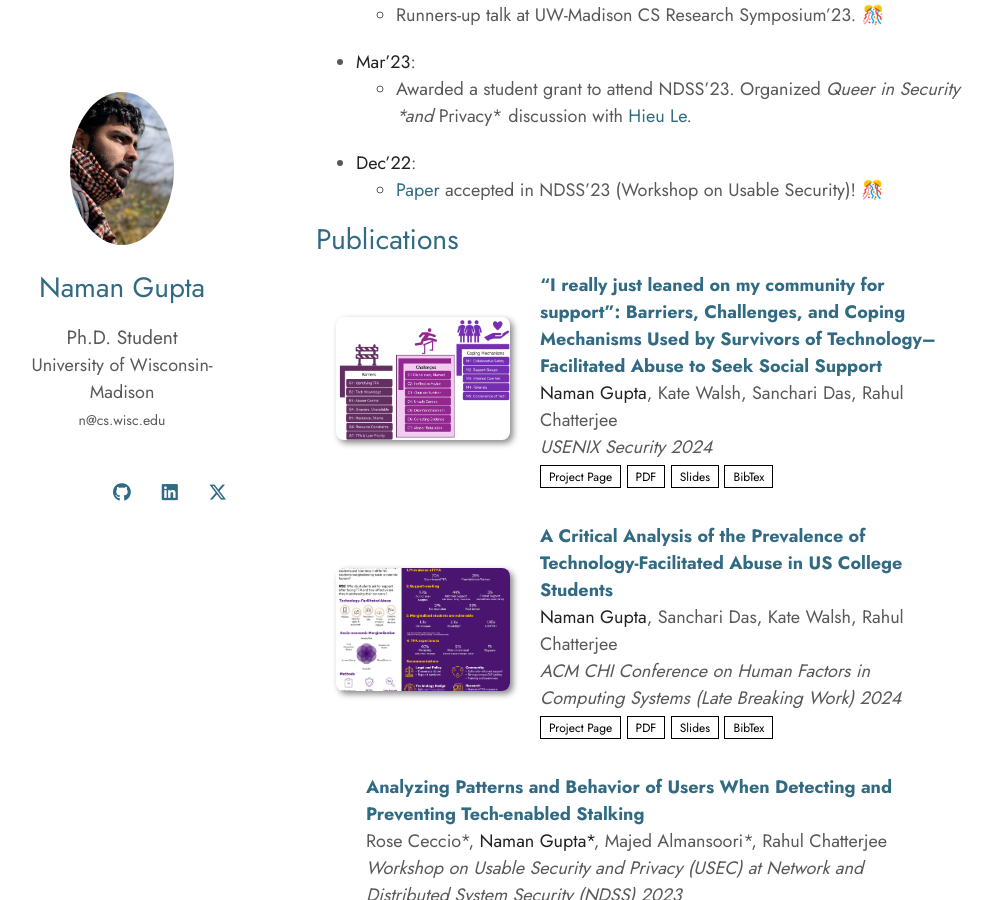
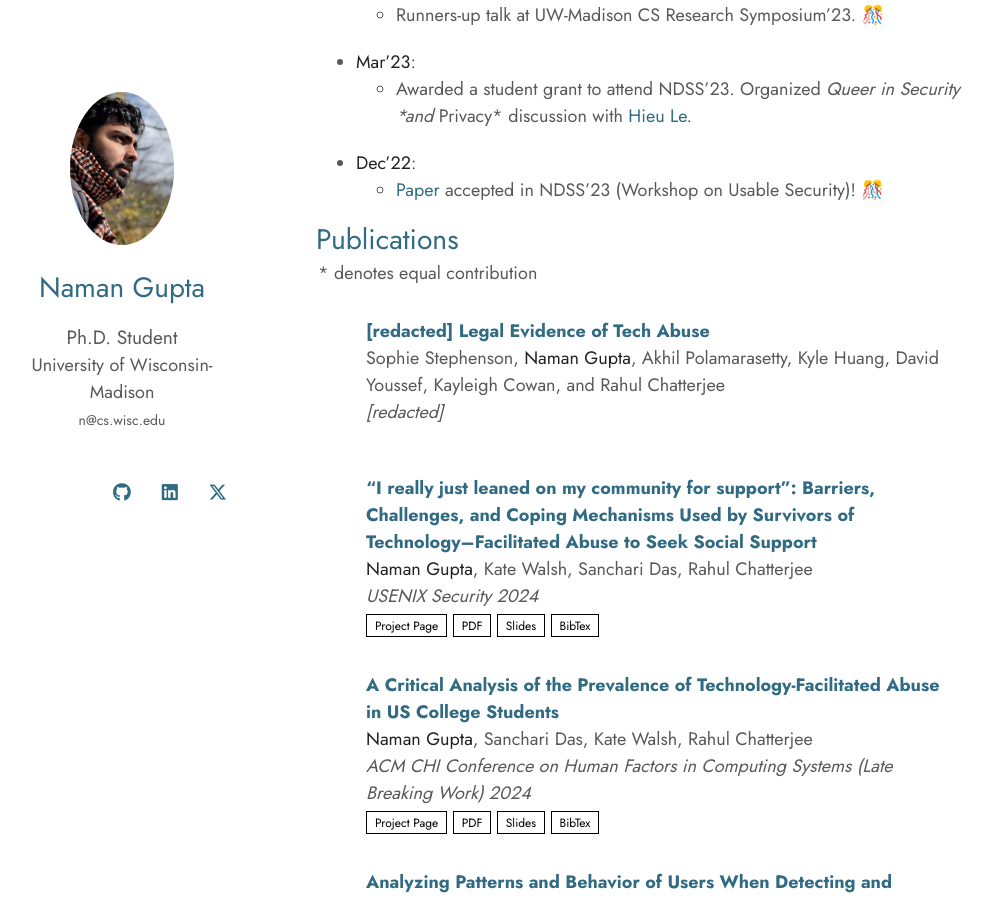
Before and after one commit to naman/naman.github.io, a Jekyll site: the page built from index.md, in a window 1280 px wide and 900 px high, scrolled down 1275 px. Shown: the whole window, without its empty margins (154-1147 px from the left). Built offline with Jekyll 4.4.1, drawn with Linux system fonts in a browser that asks for light colours; nearby versions of some CDN libraries; a style sheet for code colours, icons or effects is not loaded.

Commit message:
add more pubs

```diff
--- a/_data/publications.yml
+++ b/_data/publications.yml
@@ -1,4 +1,14 @@
 main:
+  - title: '[redacted] Legal Evidence of Tech Abuse'
+    authors: Sophie Stephenson, <strong>Naman Gupta</strong>, Akhil Polamarasetty, Kyle Huang, David Youssef, Kayleigh Cowan, and Rahul Chatterjee
+    date: '2024-11-08'
+    publication: '[redacted]'
+    # pdf: assets/files/papers/usenix24.pdf
+    # bibtex: assets/files/bibs/usenix24.bib
+    # slides: assets/files/slides/usenix24.pdf
+    # image: assets/img/usenix24.png
+    # page: https://www.usenix.org/conference/usenixsecurity24/presentation/gupta
+
   - title: '“I really just leaned on my community for support”: Barriers, Challenges, and Coping Mechanisms Used by Survivors of Technology–Facilitated Abuse to Seek Social Support'
     authors: <strong>Naman Gupta</strong>, Kate Walsh, Sanchari Das, Rahul Chatterjee
     date: '2024-05-08'
@@ -6,7 +16,7 @@ main:
     pdf: assets/files/papers/usenix24.pdf
     bibtex: assets/files/bibs/usenix24.bib
     slides: assets/files/slides/usenix24.pdf
-    image: assets/img/usenix24.png
+    # image: assets/img/usenix24.png
     page: https://www.usenix.org/conference/usenixsecurity24/presentation/gupta
 
   - title: A Critical Analysis of the Prevalence of Technology-Facilitated Abuse in US College Students
@@ -16,12 +26,12 @@ main:
     pdf: assets/files/papers/chilbw24.pdf
     bibtex: assets/files/bibs/chilbw24.bib
     slides: assets/files/slides/chilbw24.pdf
-    image: assets/img/chilbw24.png
+    # image: assets/img/chilbw24.png
     page: https://chi2024.acm.org/
 
   - title: Analyzing Patterns and Behavior of Users When Detecting and Preventing Tech-enabled Stalking
     authors: Rose Ceccio*, <strong>Naman Gupta*</strong>, Majed Almansoori*, Rahul Chatterjee
-    date: '2024-02-01'
+    date: '2023-12-20'
     publication: 'Workshop on Usable Security and Privacy (USEC) at Network and Distributed System Security (NDSS) 2023'
     pdf: assets/files/papers/usec23.pdf
     bibtex: assets/files/bibs/usec23.bib
--- a/_includes/publications.md
+++ b/_includes/publications.md
@@ -1,4 +1,6 @@
 <h2 id="publications" style="margin: 2px 0px -15px;">Publications</h2>
+
+<p style="margin: 20px 2px -15px;">* denotes equal contribution</p>
 
 <div class="publications">
 <ol class="bibliography">
```
